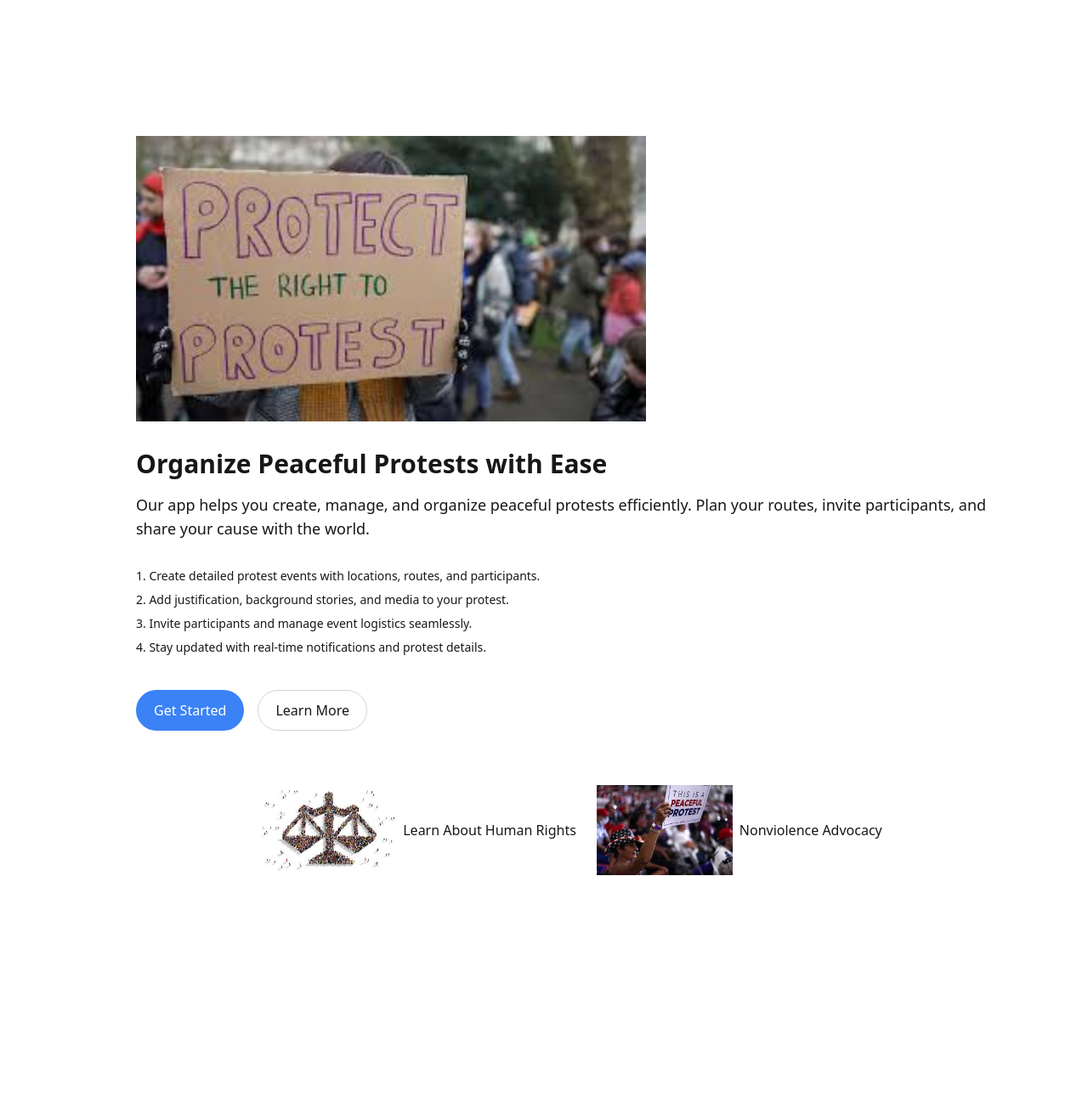
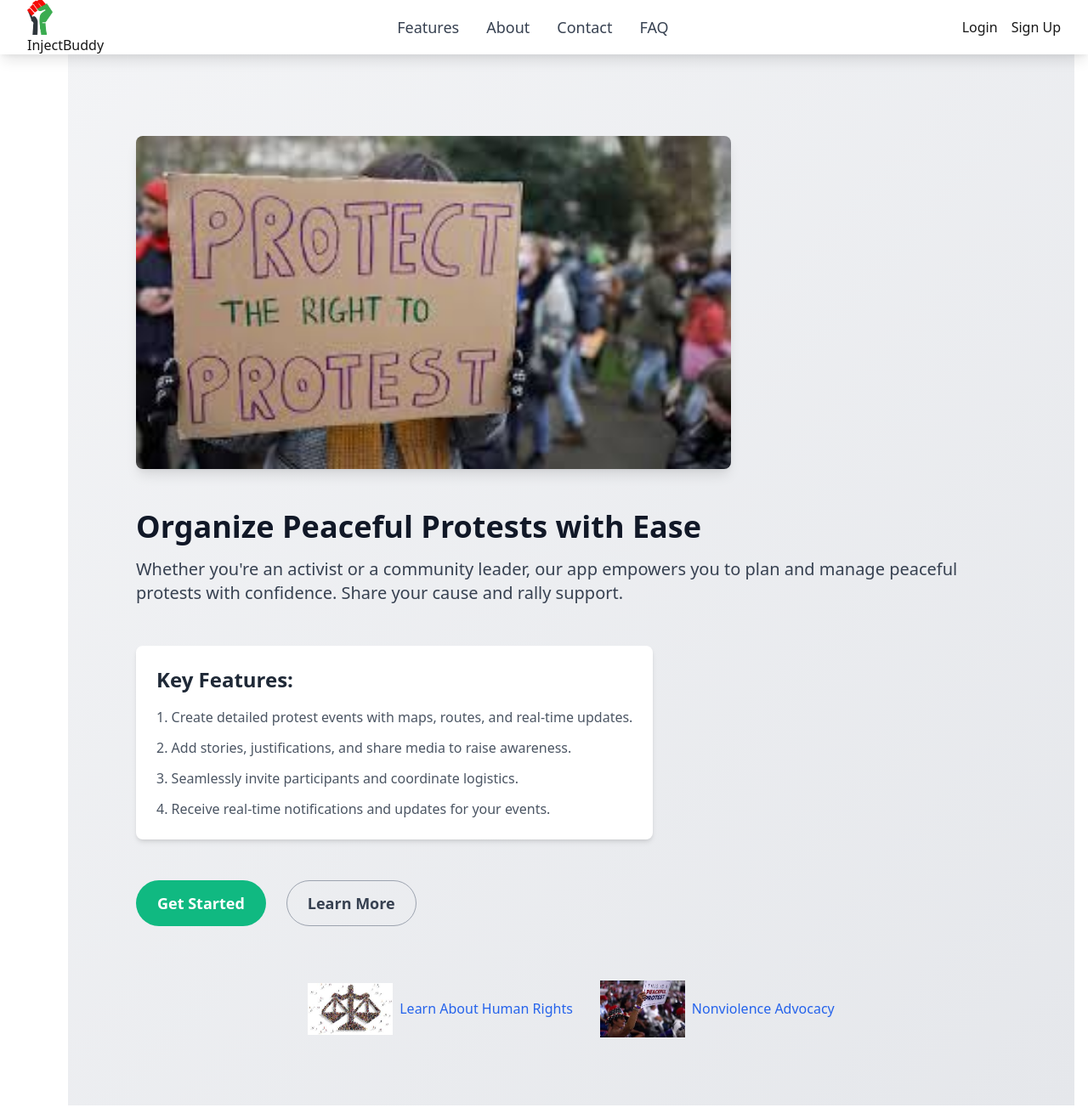
Before and after one commit to NeshJesse/patriot, a Next.js app: page / in a window 1280 px wide. Shown: the whole page at 85% size. Before the commit the page ends 1126 px from the top, so only its background shows below. Built offline with nearby package versions, Linux system fonts and the light colour scheme.

Commit message:
fixed some aesthetics

```diff
--- a/src/app/page.jsx
+++ b/src/app/page.jsx
@@ -1,3 +1,4 @@
+import Navbar from "@/components/navbar";
 import Image from "next/image";
 
 export default function Home() {
@@ -36,45 +37,51 @@ export default function Home() {
     <link href="https://cdn.jsdelivr.net/npm/tailwindcss@2.2.19/dist/tailwind.min.css" rel="stylesheet" />
 </head>
 
-    <div className="grid grid-rows-[20px_1fr_20px] items-center justify-items-center min-h-screen p-8 pb-20 gap-16 sm:p-20 font-[family-name:var(--font-geist-sans)]">
-      <main className="flex flex-col gap-8 row-start-2 items-center sm:items-start">
-
+<div className="grid grid-rows-[20px_1fr_20px] items-center justify-items-center min-h-screen p-8 pb-20 gap-16 sm:p-20 font-[family-name:var(--font-geist-sans)] bg-gradient-to-br from-gray-100 to-gray-200">
+  <main className="flex flex-col gap-12 row-start-2 items-center sm:items-start">
+    <Navbar/>
+    {/* Hero Image */}
     <Image
-          className="dark:invert"
+      className="rounded-lg shadow-lg dark:invert"
       src="/hero.jpeg"
       alt="Protest Organizer Logo"
-          width={600}
-          height={400}
+      width={700}
+      height={450}
       priority
     />
 
     {/* Introductory Text */}
     <div className="text-center sm:text-left">
-          <h1 className="text-3xl font-bold">Organize Peaceful Protests with Ease</h1>
-          <p className="mt-4 text-lg">
-            Our app helps you create, manage, and organize peaceful protests efficiently.
-            Plan your routes, invite participants, and share your cause with the world.
+      <h1 className="text-4xl font-extrabold text-gray-900">
+        Organize Peaceful Protests with Ease
+      </h1>
+      <p className="mt-4 text-xl text-gray-700">
+        Whether you're an activist or a community leader, our app empowers you to
+        plan and manage peaceful protests with confidence. Share your cause and rally support.
       </p>
     </div>
 
     {/* Key Features List */}
-        <ol className="list-inside list-decimal text-sm text-center sm:text-left font-[family-name:var(--font-geist-mono)]">
-          <li className="mb-2">Create detailed protest events with locations, routes, and participants.</li>
-          <li className="mb-2">Add justification, background stories, and media to your protest.</li>
-          <li className="mb-2">Invite participants and manage event logistics seamlessly.</li>
-          <li className="mb-2">Stay updated with real-time notifications and protest details.</li>
+    <div className="bg-white p-6 rounded-lg shadow-md">
+      <h2 className="text-2xl font-semibold mb-4 text-gray-800">Key Features:</h2>
+      <ol className="list-inside list-decimal text-base text-left sm:text-left font-[family-name:var(--font-geist-mono)] space-y-3 text-gray-600">
+        <li>Create detailed protest events with maps, routes, and real-time updates.</li>
+        <li>Add stories, justifications, and share media to raise awareness.</li>
+        <li>Seamlessly invite participants and coordinate logistics.</li>
+        <li>Receive real-time notifications and updates for your events.</li>
       </ol>
+    </div>
 
     {/* Call to Action Buttons */}
-        <div className="flex gap-4 items-center flex-col sm:flex-row">
+    <div className="flex gap-6 items-center flex-col sm:flex-row">
       <a
-            className="rounded-full border border-solid border-transparent transition-colors flex items-center justify-center bg-blue-500 text-white gap-2 hover:bg-blue-600 text-sm sm:text-base h-10 sm:h-12 px-4 sm:px-5"
+        className="rounded-full border border-solid border-transparent bg-green-500 text-white py-3 px-6 text-lg font-semibold hover:bg-green-600 transition ease-in-out duration-300"
         href="/create"
       >
         Get Started
       </a>
       <a
-            className="rounded-full border border-solid border-gray-300 dark:border-white transition-colors flex items-center justify-center hover:bg-gray-100 dark:hover:bg-gray-700 text-sm sm:text-base h-10 sm:h-12 px-4 sm:px-5 sm:min-w-44"
+        className="rounded-full border border-solid border-gray-400 text-gray-700 py-3 px-6 text-lg font-semibold hover:bg-gray-100 transition ease-in-out duration-300"
         href="/learn-more"
       >
         Learn More
@@ -83,40 +90,38 @@ export default function Home() {
   </main>
 
   {/* Footer */}
-      <footer className="row-start-3 flex gap-6 flex-wrap items-center justify-center">
+  <footer className="row-start-3 flex gap-8 items-center justify-center">
     <a
-          className="flex items-center gap-2 hover:underline hover:underline-offset-4"
+      className="flex items-center gap-2 text-blue-600 hover:underline hover:underline-offset-4"
       href="https://humanrights.org"
       target="_blank"
       rel="noopener noreferrer"
     >
       <Image
-            aria-hidden
         src="/rights.jpeg"
         alt="Human Rights Icon"
-            width={160}
-            height={160}
+        width={100}
+        height={100}
       />
       Learn About Human Rights
     </a>
     <a
-          className="flex items-center gap-2 hover:underline hover:underline-offset-4"
+      className="flex items-center gap-2 text-blue-600 hover:underline hover:underline-offset-4"
       href="https://nonviolence.org"
       target="_blank"
       rel="noopener noreferrer"
     >
       <Image
-            aria-hidden
         src="/peace.jpeg"
         alt="Nonviolence Icon"
-            width={160}
-            height={160}
+        width={100}
+        height={100}
       />
       Nonviolence Advocacy
     </a>
-
   </footer>
 </div>
+
     </>
   );
 }
--- a/src/app/signup/signClient.jsx
+++ b/src/app/signup/signClient.jsx
@@ -13,7 +13,7 @@ const SignInButton = () => {
     const { error } = await supabase.auth.signInWithOAuth({
       provider: 'google',
       options: {
-        redirectTo: `${window.location.origin}/home`, // Redirects to /upload after successful sign-in
+        redirectTo: `${window.location.origin}/invite`, // Redirects to /upload after successful sign-in
       },
     });
     if (error) {
--- /dev/null
+++ b/src/components/navbar.jsx
@@ -0,0 +1,131 @@
+"use client"
+import { useState } from 'react';
+import Link from 'next/link';
+import Image from 'next/image';
+
+const Navbar = () => {
+  const [isOpen, setIsOpen] = useState(false);
+
+  const toggleMenu = () => {
+    setIsOpen(!isOpen);
+  };
+
+  return (
+    <nav className="w-full bg-white shadow-lg fixed top-0 left-0 z-50">
+      <div className="max-w-7xl mx-auto px-4 sm:px-6 lg:px-8">
+        <div className="flex justify-between items-center h-16">
+
+          {/* Logo Section */}
+          <div className="flex-shrink-0">
+            <Link href="/">
+              <Image
+                src="/social.png"  // Add your logo image here
+                alt="Protest Organizer Logo"
+                width={30}
+                height={40}
+                className="cursor-pointer"
+              />
+
+            </Link>
+            <p>InjectBuddy</p>
+          </div>
+
+          {/* Desktop Menu */}
+          <div className="hidden md:flex space-x-8">
+            <Link href="/features" className="text-gray-700 hover:text-blue-600 text-lg font-medium">
+              Features
+            </Link>
+            <Link href="/about" className="text-gray-700 hover:text-blue-600 text-lg font-medium">
+              About
+            </Link>
+            <Link href="/contact" className="text-gray-700 hover:text-blue-600 text-lg font-medium">
+              Contact
+            </Link>
+            <Link href="/faq" className="text-gray-700 hover:text-blue-600 text-lg font-medium">
+             FAQ
+            </Link>
+          </div>
+
+          {/* Call to Action */}
+          <div className="hidden md:flex items-center space-x-4">
+            <Link href="/login">
+              Login
+            </Link>
+            <Link href="/signup">
+              Sign Up
+            </Link>
+          </div>
+
+          {/* Mobile Menu Button */}
+          <div className="md:hidden flex items-center">
+            <button
+              onClick={toggleMenu}
+              className="text-gray-700 hover:text-gray-900 focus:outline-none"
+            >
+              <svg
+                className="h-6 w-6"
+                xmlns="http://www.w3.org/2000/svg"
+                fill="none"
+                viewBox="0 0 24 24"
+                stroke="currentColor"
+                aria-hidden="true"
+              >
+                {isOpen ? (
+                  <path
+                    strokeLinecap="round"
+                    strokeLinejoin="round"
+                    strokeWidth="2"
+                    d="M6 18L18 6M6 6l12 12"
+                  />
+                ) : (
+                  <path
+                    strokeLinecap="round"
+                    strokeLinejoin="round"
+                    strokeWidth="2"
+                    d="M4 6h16M4 12h16M4 18h16"
+                  />
+                )}
+              </svg>
+            </button>
+          </div>
+        </div>
+      </div>
+
+      {/* Mobile Menu Dropdown */}
+      {isOpen && (
+        <div className="md:hidden">
+          <div className="px-2 pt-2 pb-3 space-y-1 sm:px-3">
+            <Link href="/features"
+            className="block text-gray-700 hover:bg-gray-200 px-3 py-2 rounded-md text-base font-medium"
+            >
+              Features
+            </Link>
+            <Link href="/about"
+            className="block text-gray-700 hover:bg-gray-200 px-3 py-2 rounded-md text-base font-medium"
+            >
+              About
+            </Link>
+            <Link href="/contact"
+            className="block text-gray-700 hover:bg-gray-200 px-3 py-2 rounded-md text-base font-medium"
+            >
+              Contact
+            </Link>
+            <Link href="/faq"
+            className="block text-gray-700 hover:bg-gray-200 px-3 py-2 rounded-md text-base font-medium"
+            >
+              FAQ
+            </Link>
+            <Link href="/login" className="block text-gray-700 border border-gray-300 text-center mt-2 px-3 py-2 rounded-md">
+              Login
+            </Link>
+            <Link href="/signup" className="block bg-blue-500 text-white text-center mt-2 px-3 py-2 rounded-md">
+              Sign Up
+            </Link>
+          </div>
+        </div>
+      )}
+    </nav>
+  );
+};
+
+export default Navbar;
```
Also changed, not shown: src/app/signup/page.jsx (+15 -5 lines). Lines whose indentation alone changed are shown as unchanged.
